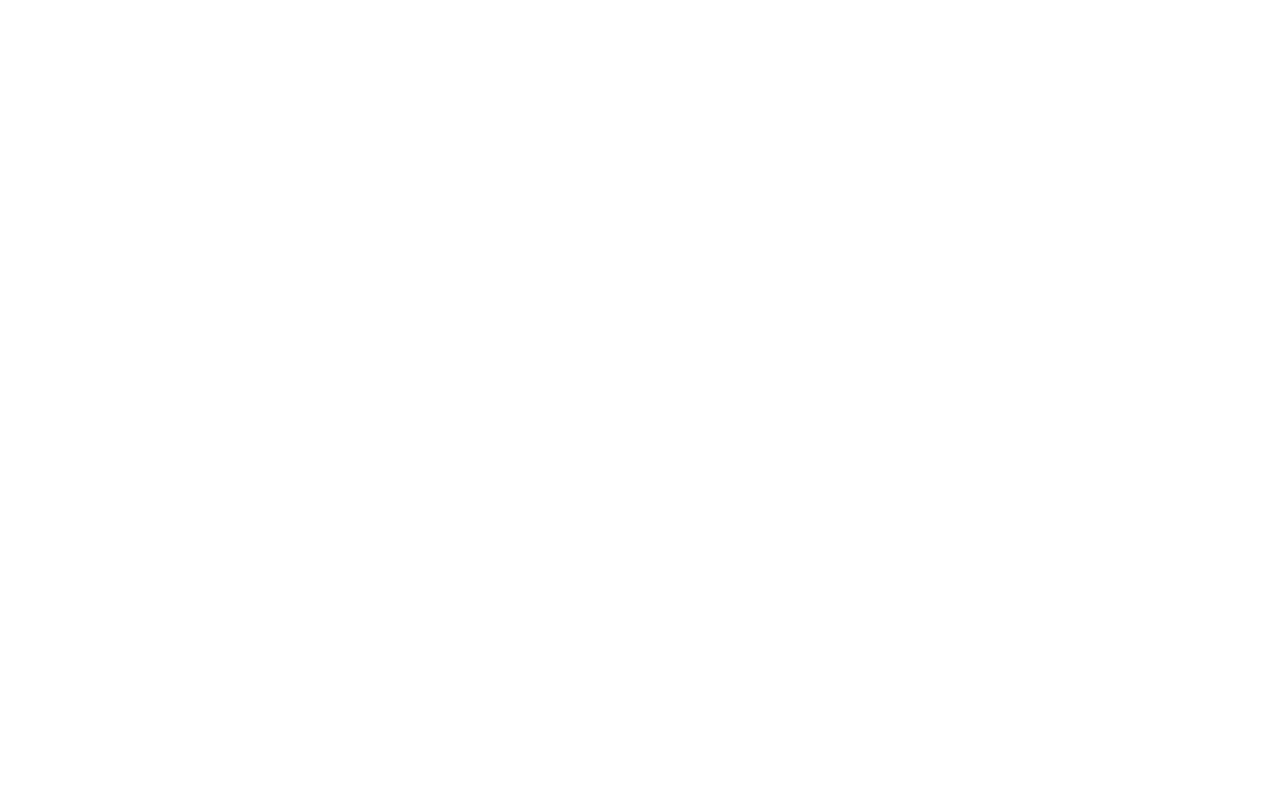
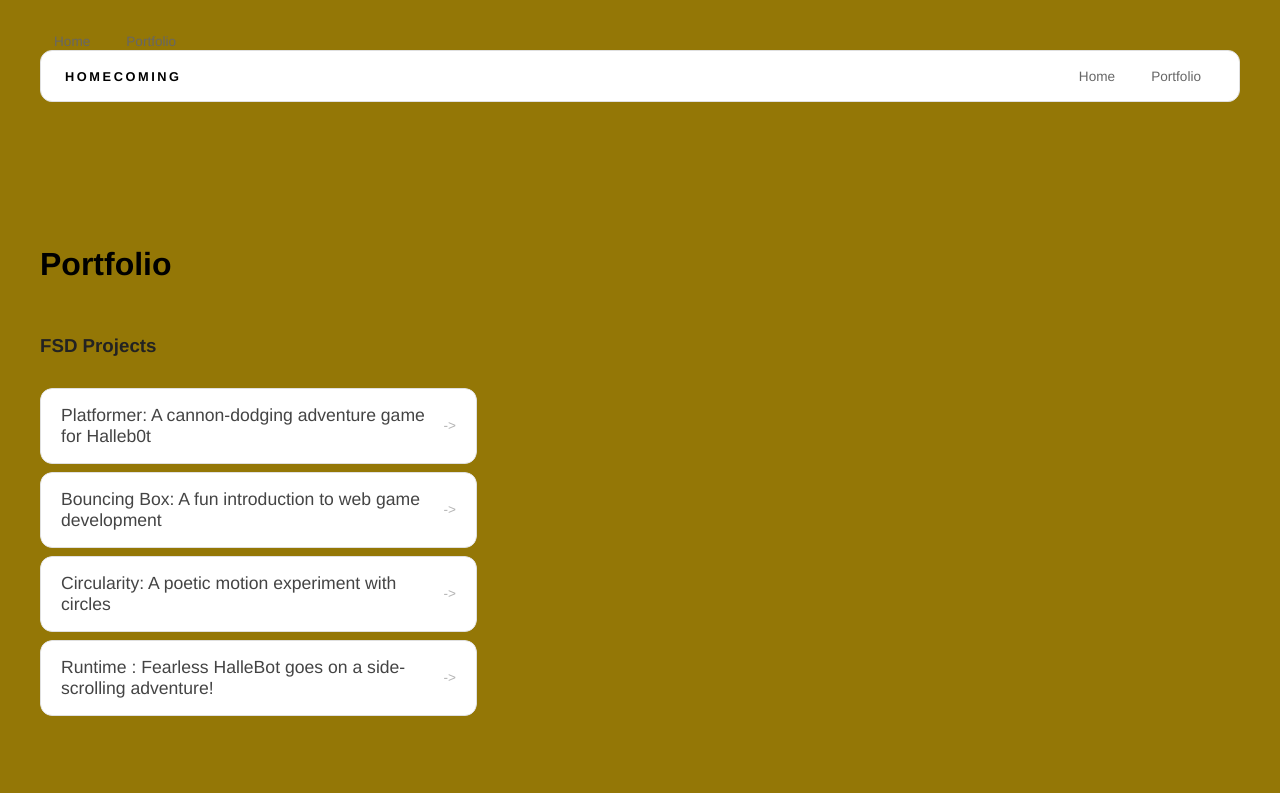
Before and after one commit to jb5059998/jb5059998.github.io, a plain HTML site: page portfolio.html in a window 1280 px wide. Drawn offline with Linux system fonts and the light colour scheme.

Commit message:
add portfolio page to website

```diff
--- a/portfolio.html
+++ b/portfolio.html
@@ -0,0 +1,57 @@
+<!DOCTYPE html>
+<html>
+  <head>
+    <title>Homecoming</title>
+    <link rel="stylesheet" href="style.css" />
+  </head>
+
+  <body>
+    <!-- All content goes here -->
+    <div id="all-contents">
+      <ul id="nav-ul">
+<li class="nav-li">
+  <a href="index.html">Home</a>
+  <li class="nav-li">
+  <a href="portfolio.html">Portfolio</a>
+</li>
+</li>
+</ul>
+      <nav>
+<h1>Homecoming</h1>
+<ul id="nav-ul">
+    <li class="nav-li">
+      <a href="index.html">Home</a>
+    </li>
+    <li class="nav-li">
+      <a href="portfolio.html">Portfolio</a>
+    </li>
+  </ul>
+ </nav>
+
+  <main>
+<div class="content">
+    <h1>Portfolio</h1>
+    <h3>FSD Projects</h3>
+    <ul id="portfolio">
+<li>
+  <a href="fsd-projects/platformer/">Platformer: A cannon-dodging adventure game for Halleb0t</a>
+</li>
+<li>
+  <a href="fsd-projects/bouncing-box/">Bouncing Box: A fun introduction to web game development</a>
+</li>
+<li>
+  <a href="fsd-projects/circularity/">Circularity: A poetic motion experiment with circles</a>
+</li>
+<li>
+ <a href="fsd-projects/runtime/">Runtime : Fearless HalleBot goes on a side-scrolling adventure!</a>
+</li>
+    </ul>
+
+    <!-- ASD Projects will go here -->
+
+  </div>
+  </main>
+</div>
+    </div>
+  </body>
+</html>
--- a/style.css
+++ b/style.css
@@ -196,3 +196,55 @@ nav h1 {
   background: #000;
   color: #fff;
 }
+/* Portfolio styles */
+.content h1 {
+  color: black;
+}
+
+#portfolio {
+  list-style: none;
+  margin: 0;
+  padding: 0;
+  width: 100%;
+  display: flex;
+  flex-direction: column;
+  gap: 8px;
+}
+
+#portfolio li {
+  border-radius: 12px;
+  overflow: hidden;
+}
+
+#portfolio a {
+  display: flex;
+  justify-content: space-between;
+  align-items: center;
+  text-decoration: none;
+  color: #444;
+  padding: 16px 20px;
+  font-size: 1.1rem;
+  font-weight: 500;
+  background: #fff;
+  border: 1px solid #e0e0e0;
+  border-radius: 12px;
+  transition: background 0.25s ease, color 0.25s ease, transform 0.25s ease;
+}
+
+#portfolio a:hover {
+  background: #000;
+  color: #fff;
+  transform: translateX(4px);
+}
+
+#portfolio a::after {
+  content: "->";
+  font-size: 0.85rem;
+  opacity: 0.4;
+  transition: opacity 0.25s ease;
+  white-space: nowrap;
+}
+
+#portfolio a:hover::after {
+  opacity: 1;
+}
```
